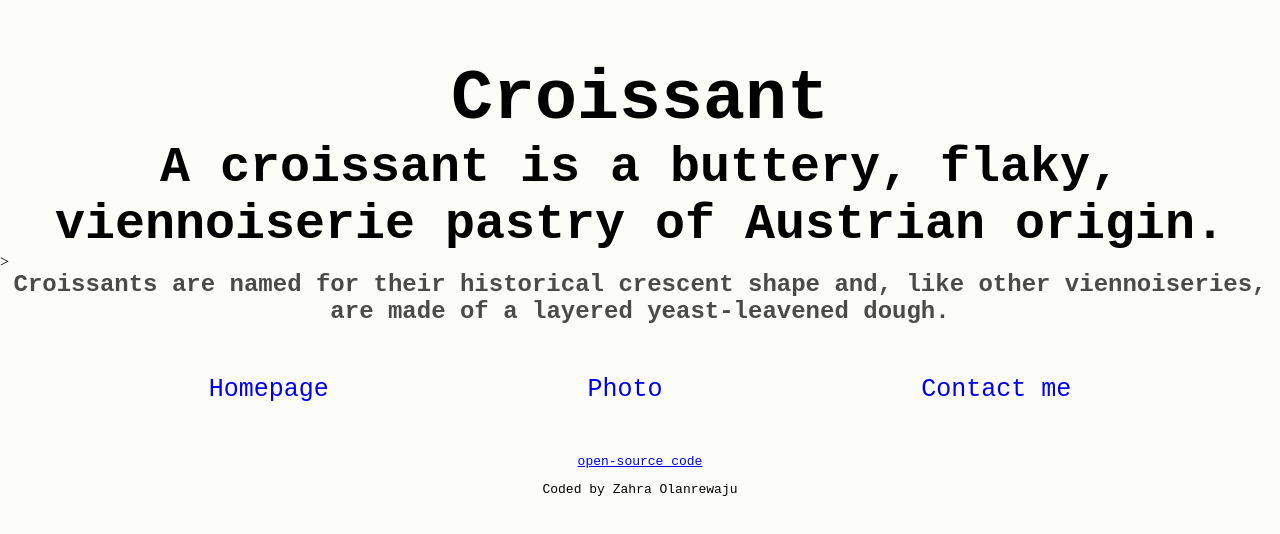
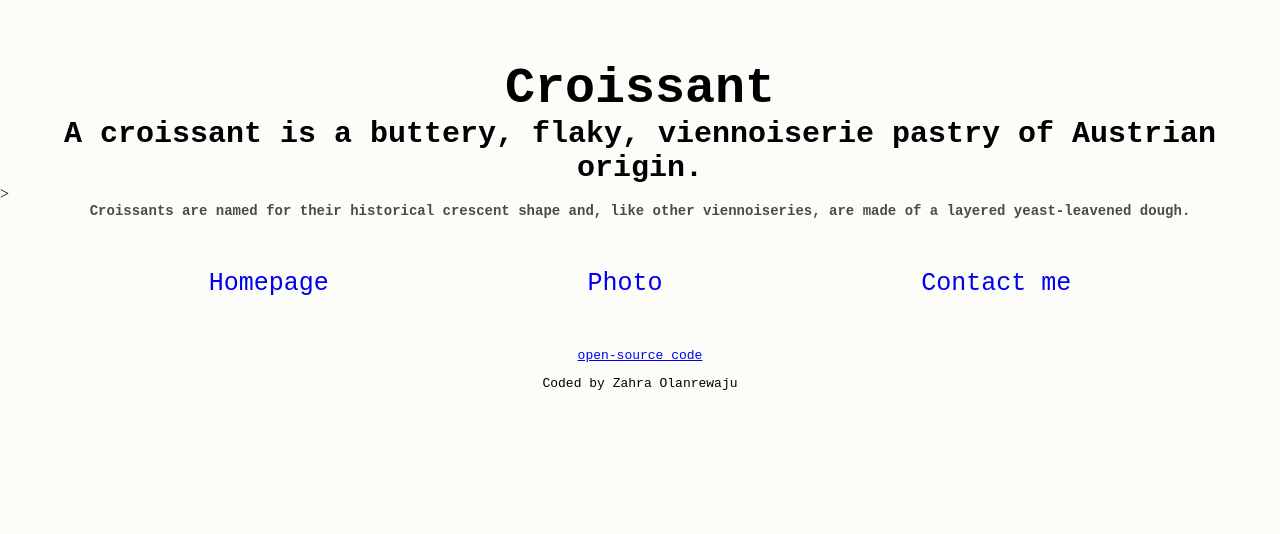
Before and after one commit to zahrabola/Multiple-Page-Hosting-zahra, a plain HTML site: page index.html in a window 1280 px wide. Drawn offline with Linux system fonts and the light colour scheme.

Commit message:
Update style1.css

```diff
--- a/src/style1.css
+++ b/src/style1.css
@@ -11,15 +11,15 @@ h3 {
   font-family: monospace;
 }
 h1 {
-  font-size: 70px;
+  font-size: 50px;
 }
 
 h2 {
-  font-size: 50px;
+  font-size: 30px;
 }
 
 h3 {
-  font-size: 24px;
+  font-size: 14px;
   opacity: 0.7;
 }
 .navigation-links {
```
